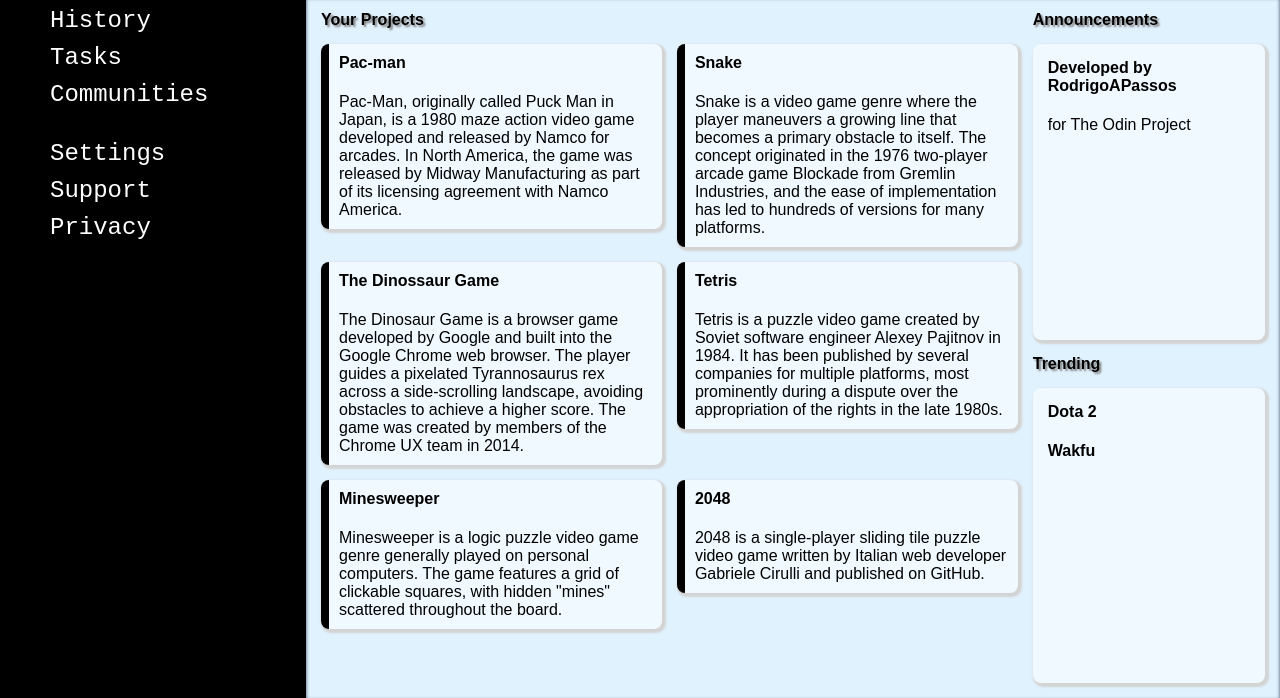
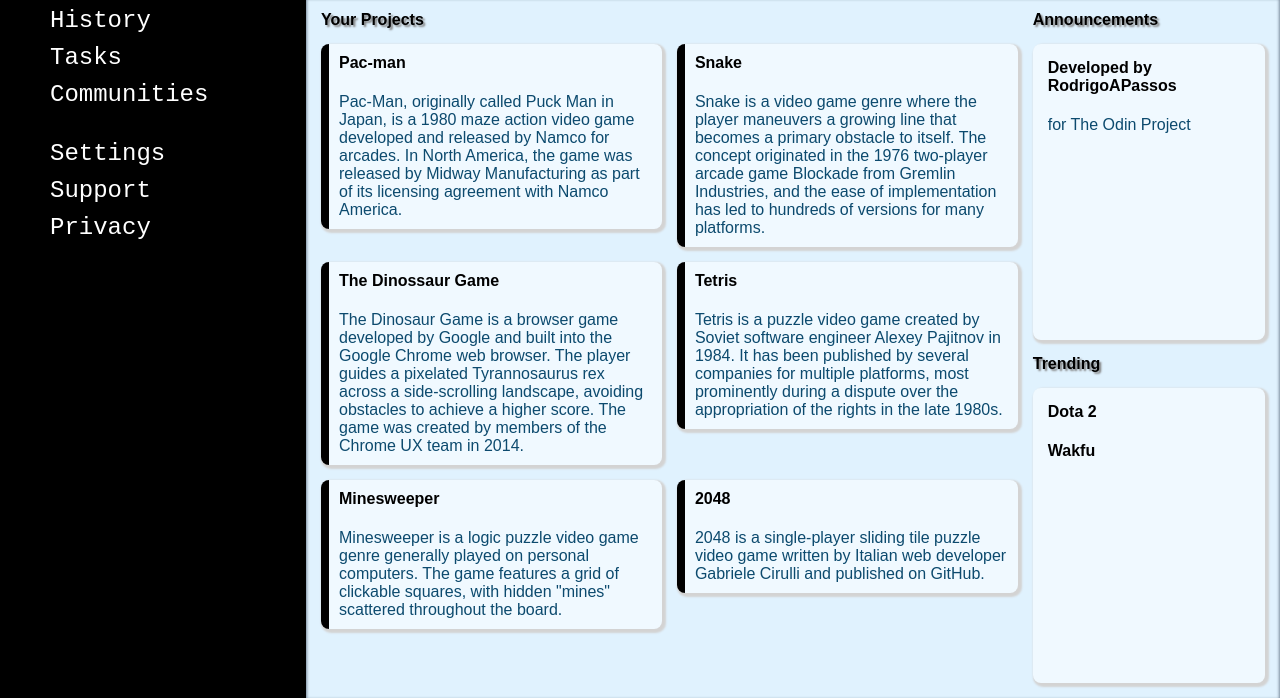
Before and after one commit to RodrigoAPassos/odin-adminDashboard, a plain HTML site: page index.html in a window 1280 px wide. Shown: the part 226-924 px from the top of the page. Drawn offline with Linux system fonts and the light colour scheme.

Commit message:
Change the color from the card's text
For readability purposes changed the color from the text on the cards

```diff
--- a/style.css
+++ b/style.css
@@ -233,3 +233,7 @@ h2, h4 {
     text-decoration: none;
     color: black;
 }
+
+.text {
+    color: #0c4a6e;
+}
```
